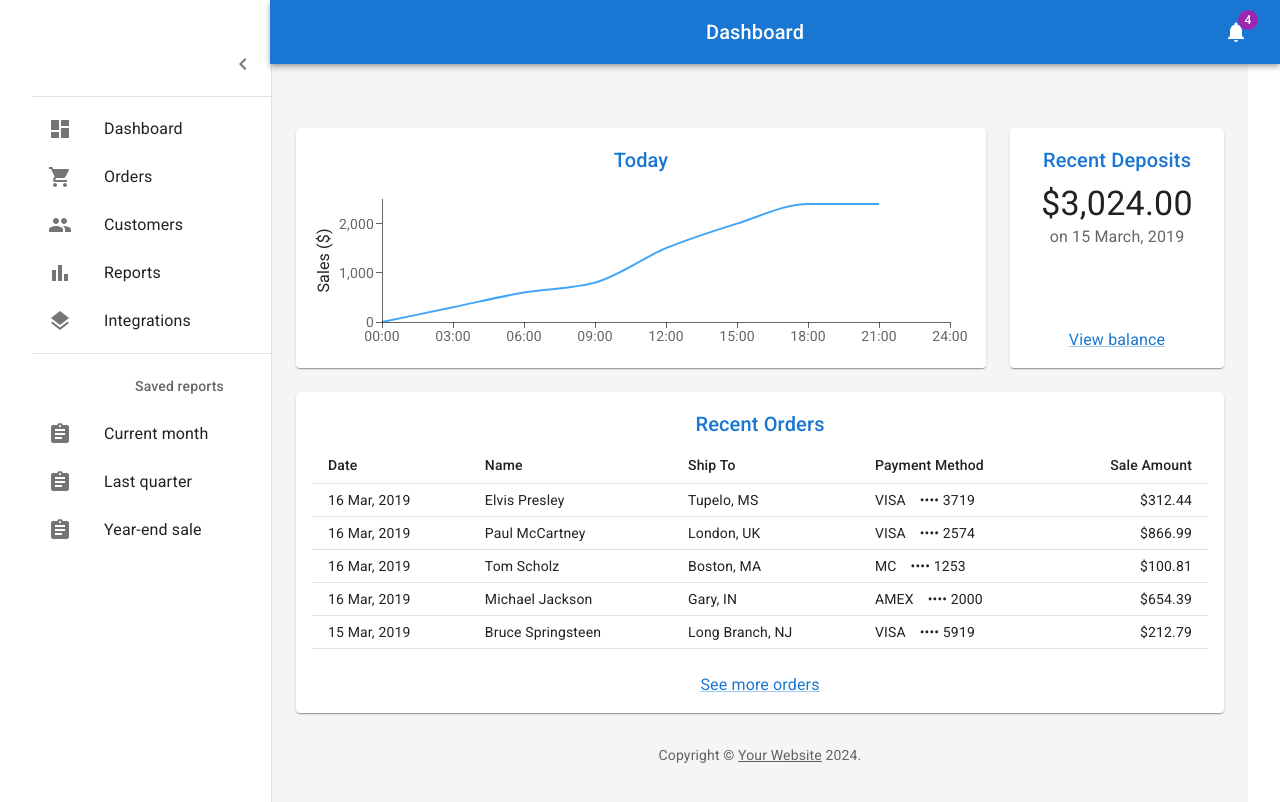
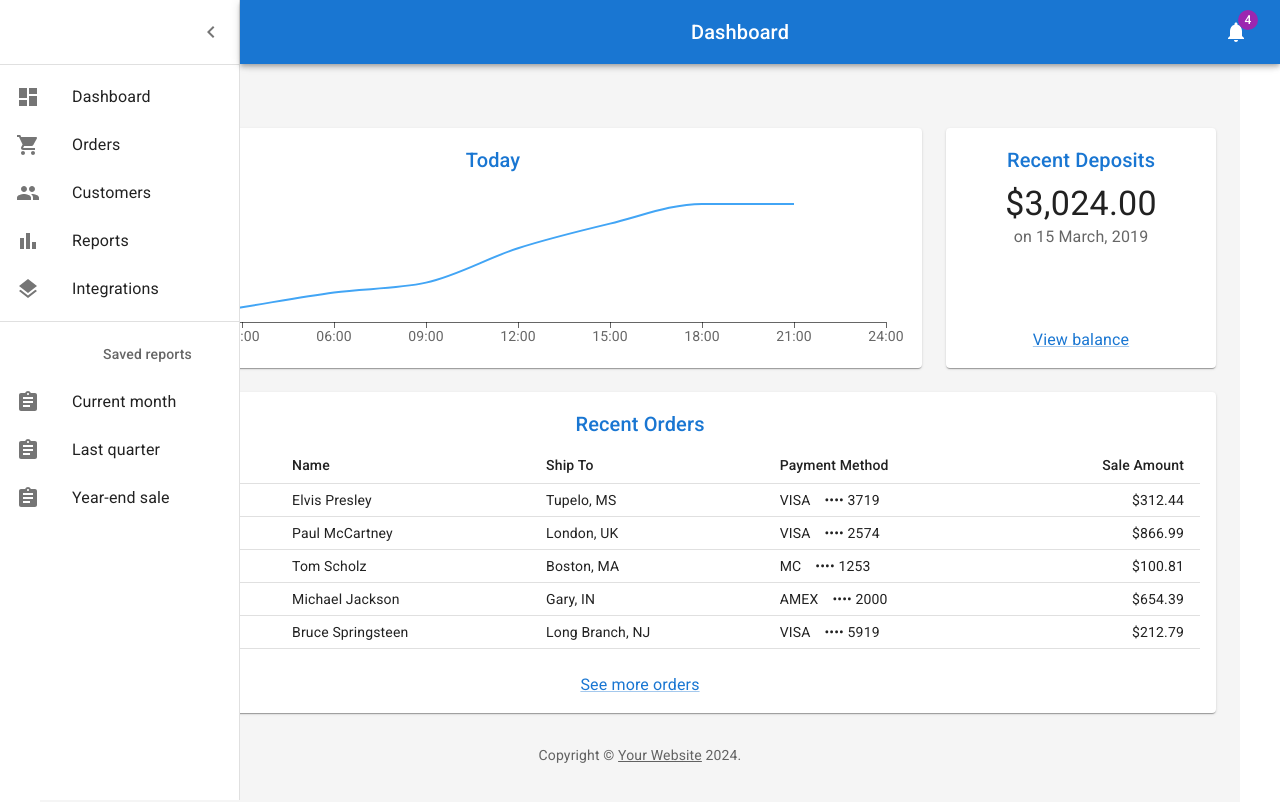
Before and after one commit to babyshout/wordbook_react, a React (Vite) app: page /demo/dashboard in a window 1280 px wide. Shown: the top 802 px of the page. Built offline with nearby package versions, Linux system fonts and the light colour scheme; a web font is replaced by a local one.

Commit message:
Dashboard.jsx 레이아웃 문제 해결

```diff
--- a/src/pages/demo/dashboard/Dashboard.jsx
+++ b/src/pages/demo/dashboard/Dashboard.jsx
@@ -47,7 +47,7 @@ const AppBar = styled(MuiAppBar, {
   }),
   ...(open && {
     marginLeft: drawerWidth,
-    width: `calc(100% - ${drawerWidth+30}px)`,
+    width: `calc(100% - ${drawerWidth}px)`,
     transition: theme.transitions.create(['width', 'margin'], {
       easing: theme.transitions.easing.sharp,
       duration: theme.transitions.duration.enteringScreen,
@@ -58,7 +58,9 @@ const AppBar = styled(MuiAppBar, {
 const Drawer = styled(MuiDrawer, { shouldForwardProp: (prop) => prop !== 'open' })(
   ({ theme, open }) => ({
     '& .MuiDrawer-paper': {
-      position: 'relative',
+      // NOTE 왜인지는 모르나.. 원래 코드에는 relative 가 활성화 되어있지만,
+      // 비활성화 하니 레이아웃이 제대로 보임
+      // position: 'relative',
       whiteSpace: 'nowrap',
       width: drawerWidth,
       transition: theme.transitions.create('width', {
```
